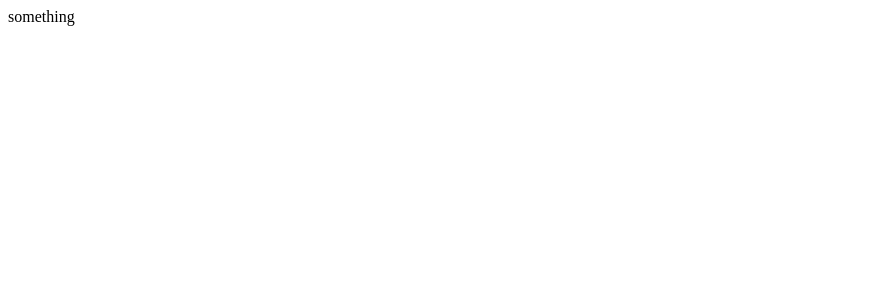
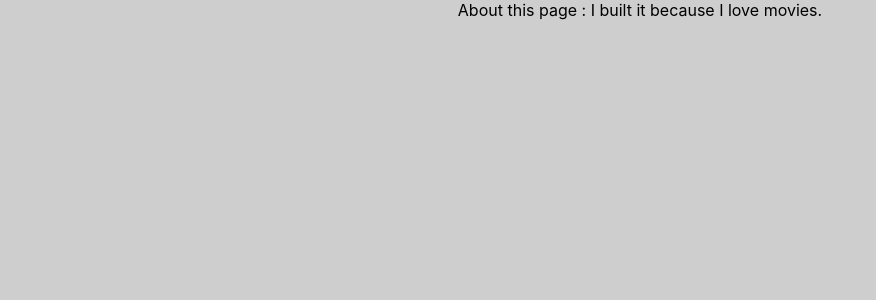
Before and after one commit to onethegarden/Movie-app, a React (Create React App) app: page /#/about in a window 1280 px wide. Shown: the top 300 px of the page, without its empty margins (0-876 px from the left). Built offline with nearby package versions, Linux system fonts and the light colour scheme.

Commit message:
building the router

```diff
--- a/src/App.js
+++ b/src/App.js
@@ -1,6 +1,16 @@
 import React from 'react';
+import { HashRouter, Route } from 'react-router-dom';
+import About from './routes/About';
+import Home from './routes/Home';
 
 function App(){
-  return<span>something</span>;
+  //exact means only rendering path
+  return(
+    <HashRouter>
+       <Route path = "/" exact={true} component={Home}/>
+       <Route path = "/about" component={About}/>
+    </HashRouter>
+  );
 }
+
 export default App;
--- a/src/routes/About.js
+++ b/src/routes/About.js
@@ -0,0 +1,7 @@
+import React from 'react';
+
+function About(){
+    return<span>About this page : I built it because I love movies.</span>
+}
+
+export default About;
```
Also changed, not shown: package.json (+4 -3 lines), src/routes/Home.js (+2 -5 lines), 1 other file (tests, documents, lock files or other folders).
